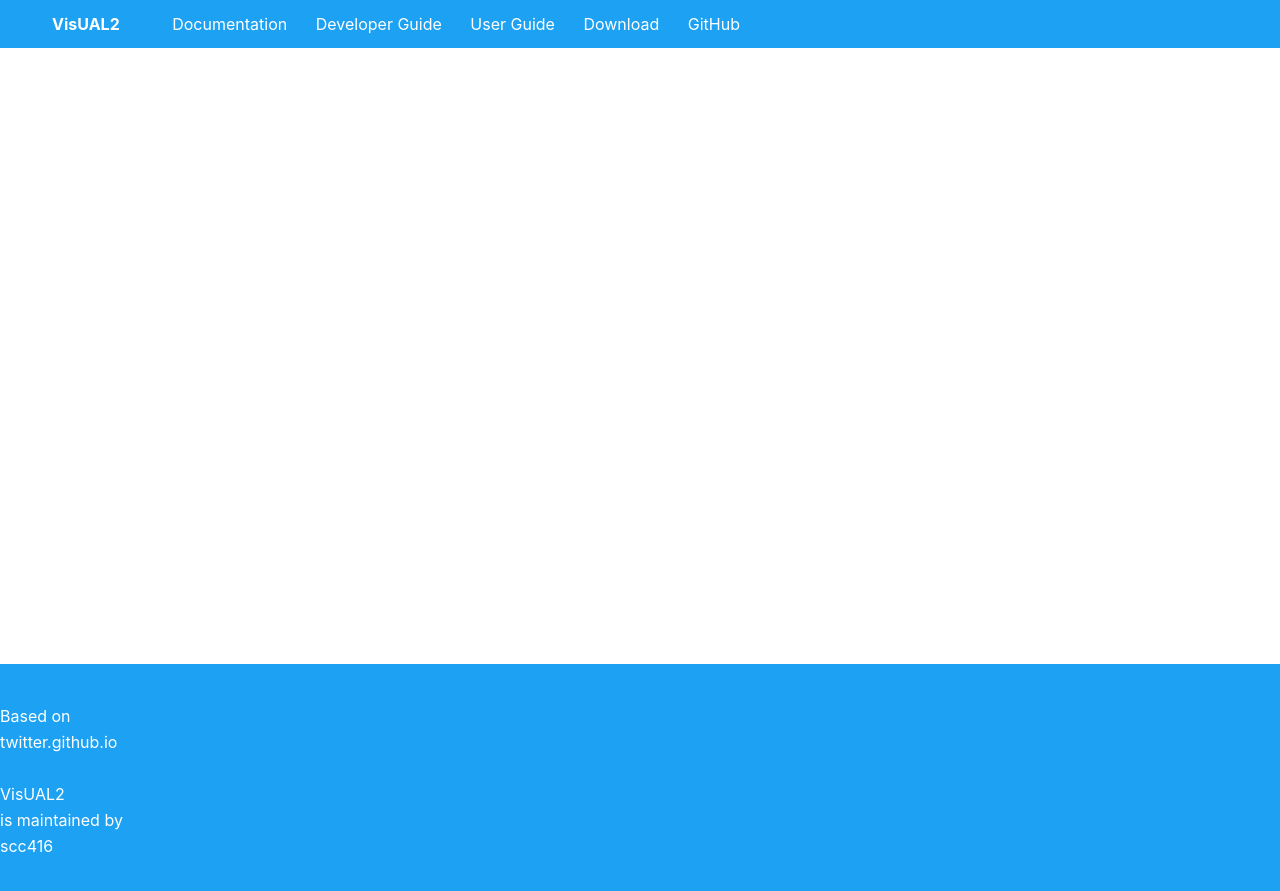
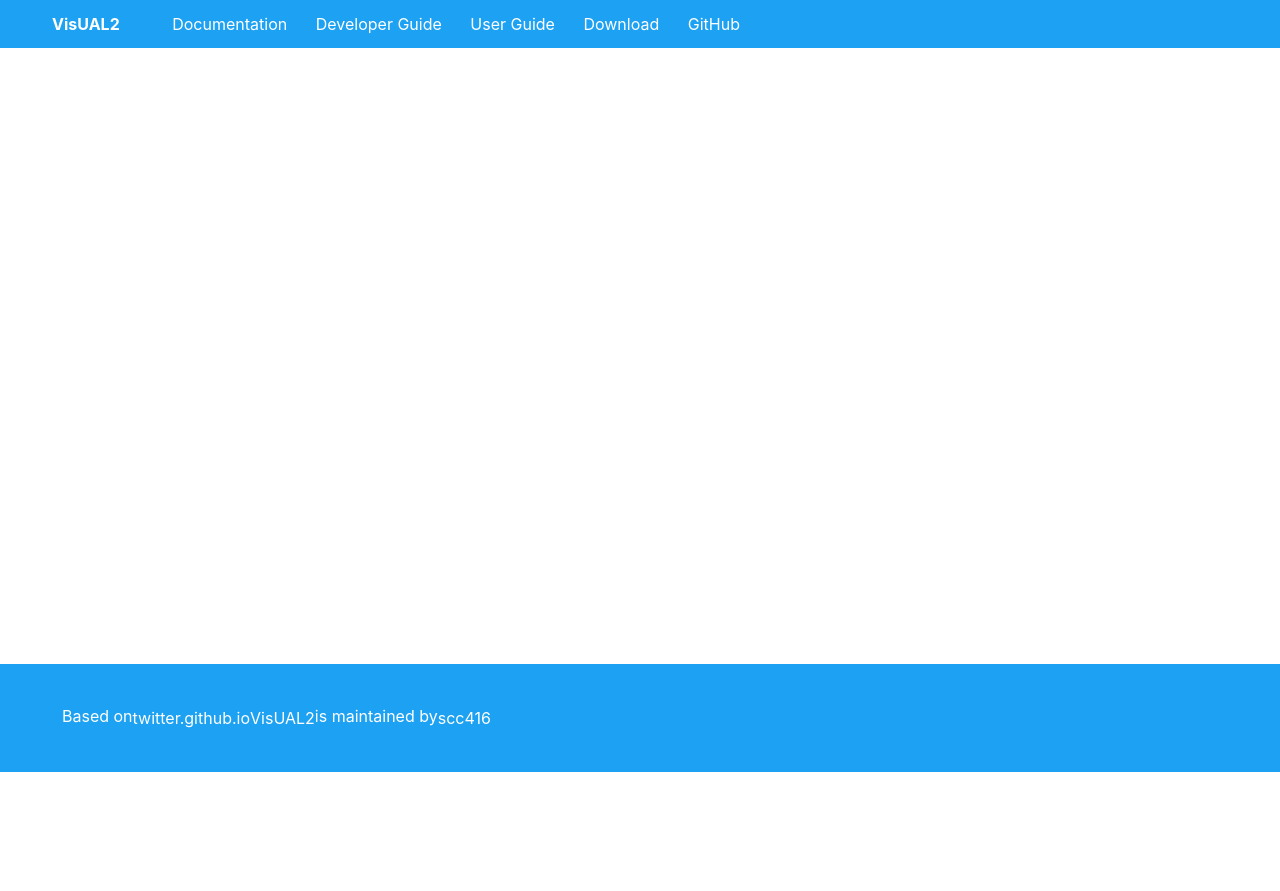
Before and after one commit to scc416/VisUAL2-doc, a Jekyll site: the page built from index.html, in a window 1280 px wide and 900 px high, scrolled down 2607 px. Shown: the top 891 px of the window. Built offline with Jekyll 4.4.1, drawn with Linux system fonts in a browser that asks for light colours; after the commit the page ends 3379 px from its top, so only the background shows below that.

Commit message:
Update default.html

```diff
--- a/_layouts/default.html
+++ b/_layouts/default.html
@@ -94,8 +94,10 @@
 
     <!-- Footer -->
     <div class="footer">
-        Based on <a class="foot-link" href="https://twitter.github.io/">twitter.github.io</a>
-        <br><a class="foot-link" href="https://github.com/scc416/Visual2">VisUAL2</a> is maintained by  <a class="foot-link" href="https://github.com/scc416">scc416</a>
+        <div class="Grid container">
+            Based on <a class="foot-link" href="https://twitter.github.io/">twitter.github.io</a><br>
+            <a class="foot-link" href="https://github.com/scc416/Visual2">VisUAL2</a> is maintained by  <a class="foot-link" href="https://github.com/scc416">scc416</a>
+        </div>
     </div> <!-- End of Footer -->
   </body>
 
```
